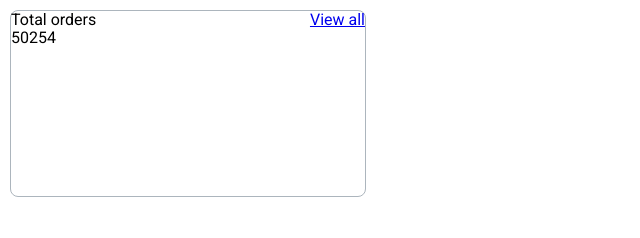
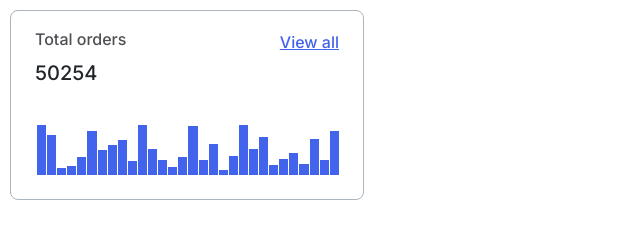
Before and after one commit to js-tasks-ru/htmlcss-20220919_deniss, a website: page 04-lection2/01-histogram/index.html in a window 1280 px wide. Shown: the whole page, without its empty margins (0-640 px from the left). Drawn offline with Linux system fonts and the light colour scheme.

Commit message:
Histogram implementation

```diff
--- a/04-lection2/01-histogram/histogram.css
+++ b/04-lection2/01-histogram/histogram.css
@@ -1,13 +1,10 @@
-.demo__histogram {
-  width: 354px;
-  height: 185px;
-  margin: 10px;
-}
-
 .histogram {
   background: var(--white);
   border: 1px solid var(--grey-3);
   border-radius: 8px;
+  box-sizing: border-box;
+  padding: 16px 24px 24px 24px;
+  --max-column-height: 50px;
 }
 
 .histogram__header {
@@ -15,25 +12,48 @@
   justify-content: space-between;
 }
 
-
-
-/* .dashboard__charts {
-    --chart-height: 50;
+.histogram__title {
+  font-family: 'Inter';
+  font-style: normal;
+  font-weight: 400;
+  font-size: 16px;
+  line-height: 24px;
+  color: var(--black);
+  opacity: 0.8;
+  margin: 0;
 }
 
-  .column-chart__chart {
-    width: 100%;
-    height: calc(var(--chart-height) * 1px);
+.histogram__link {
+  font-family: 'Inter';
+  font-style: normal;
+  font-weight: 400;
+  font-size: 16px;
+  line-height: 24px;
+  color: var(--blue);
+  margin-top: 3px;
+}
+
+.histogram__total {
+  font-family: 'Inter';
+  font-style: normal;
+  font-weight: 400;
+  font-size: 20px;
+  line-height: 26px;
+  color: var(--black);
+  margin: 6px 0 39px 0;
+}
+
+.histogram__column-chart {
   display: flex;
-    flex-direction: row;
   justify-content: space-between;
   align-items: flex-end;
+  height: var(--max-column-height);
+  padding-left: 1px;
 }
 
-  .column-chart__chart div {
-    height: calc(var(--value) * 1px);
-    background-color: var(--chart-column-color);
+.histogram__column {
   min-width: 1px;
-    flex-grow: 1;
-    margin: 0 0 0 1px;
-  } */
+  width: 100%;
+  margin-left: 1px;
+  background-color: var(--blue);
+}
--- a/04-lection2/01-histogram/index.html
+++ b/04-lection2/01-histogram/index.html
@@ -5,24 +5,51 @@
         <link rel="stylesheet" href="../../assets/css/normalize.css">
         <link rel="stylesheet" href="./histogram.css">
     </head>
-    <body>
-      <div class="histogram demo__histogram">
+    <style>
+      .histogram-preview {
+        width: 354px;
+        height: 185px;
+        margin: 10px;
+      }
+    </style>
+    <body class="histogram-preview">
+      <div class="histogram">
         <div class="histogram__header">
-          <span class="histogram__title">Total orders</span>
+          <p class="histogram__title">Total orders</p>
           <a href="#" class="histogram__link">View all</a>
         </div>
-        <span class="histogram__total">50254</span>
+        <h4 class="histogram__total">50254</h4>
         <div class="histogram__column-chart">
-          <div class="histogram__column"></div>
-          <div class="histogram__column"></div>
-          <div class="histogram__column"></div>
-          <div class="histogram__column"></div>
-          <div class="histogram__column"></div>
-          <div class="histogram__column"></div>
-          <div class="histogram__column"></div>
-          <div class="histogram__column"></div>
-          <div class="histogram__column"></div>
-          <div class="histogram__column"></div>
+          <div class="histogram__column" style="height: 100%;"></div>
+          <div class="histogram__column" style="height: 80%;"></div>
+          <div class="histogram__column" style="height: 14%;"></div>
+          <div class="histogram__column" style="height: 19%;"></div>
+          <div class="histogram__column" style="height: 37%;"></div>
+          <div class="histogram__column" style="height: 89%;"></div>
+          <div class="histogram__column" style="height: 51%;"></div>
+          <div class="histogram__column" style="height: 60%;"></div>
+          <div class="histogram__column" style="height: 71%;"></div>
+          <div class="histogram__column" style="height: 29%;"></div>
+          <div class="histogram__column" style="height: 100%;"></div>
+          <div class="histogram__column" style="height: 52%;"></div>
+          <div class="histogram__column" style="height: 31%;"></div>
+          <div class="histogram__column" style="height: 16%;"></div>
+          <div class="histogram__column" style="height: 37%;"></div>
+          <div class="histogram__column" style="height: 99%;"></div>
+          <div class="histogram__column" style="height: 31%;"></div>
+          <div class="histogram__column" style="height: 62%;"></div>
+          <div class="histogram__column" style="height: 11%;"></div>
+          <div class="histogram__column" style="height: 39%;"></div>
+          <div class="histogram__column" style="height: 100%;"></div>
+          <div class="histogram__column" style="height: 52%;"></div>
+          <div class="histogram__column" style="height: 77%;"></div>
+          <div class="histogram__column" style="height: 20%;"></div>
+          <div class="histogram__column" style="height: 33%;"></div>
+          <div class="histogram__column" style="height: 44%;"></div>
+          <div class="histogram__column" style="height: 22%;"></div>
+          <div class="histogram__column" style="height: 72%;"></div>
+          <div class="histogram__column" style="height: 31%;"></div>
+          <div class="histogram__column" style="height: 89%;"></div>
         </div>
       </div>
     </body>
```
Lines whose indentation alone changed are shown as unchanged.
